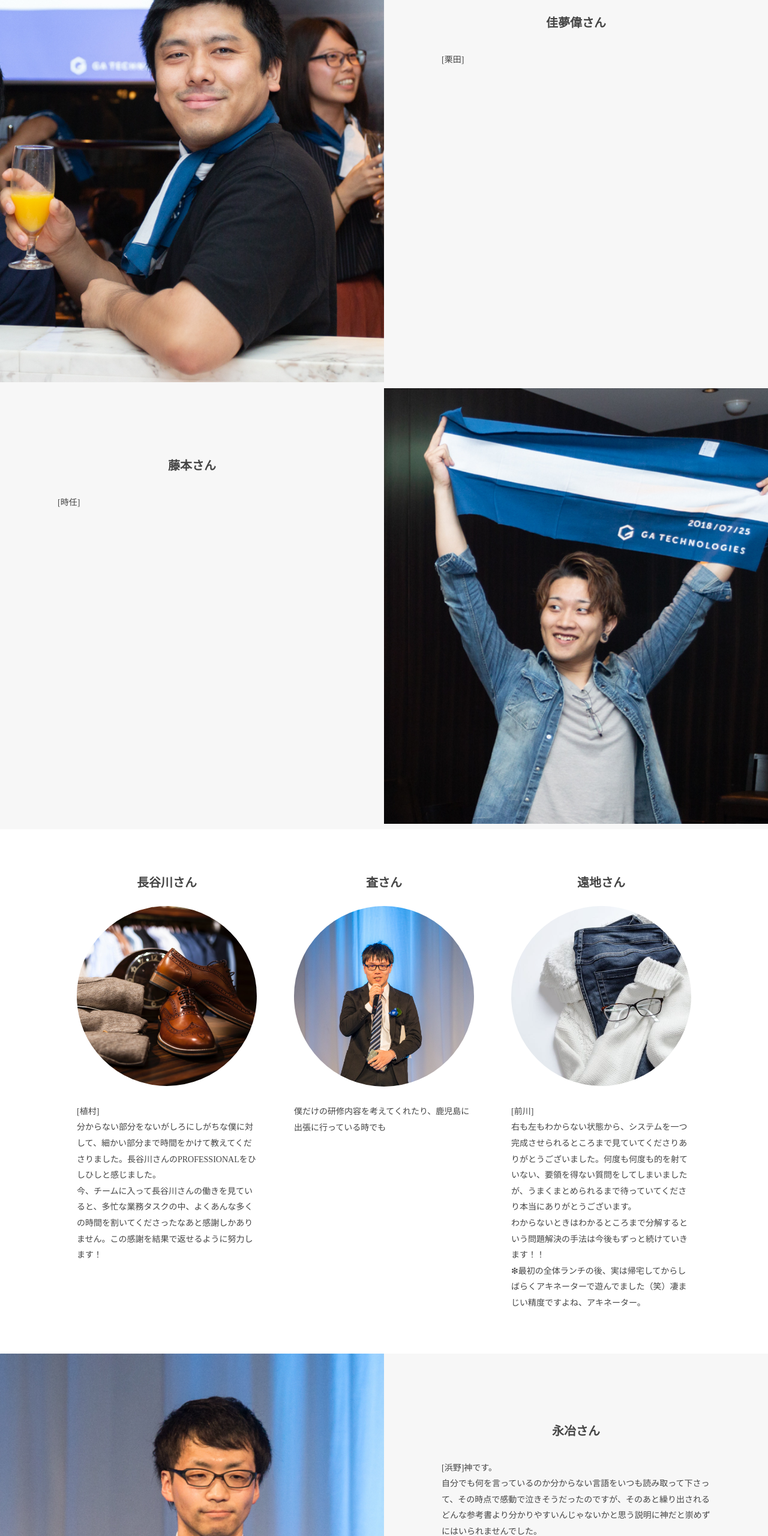
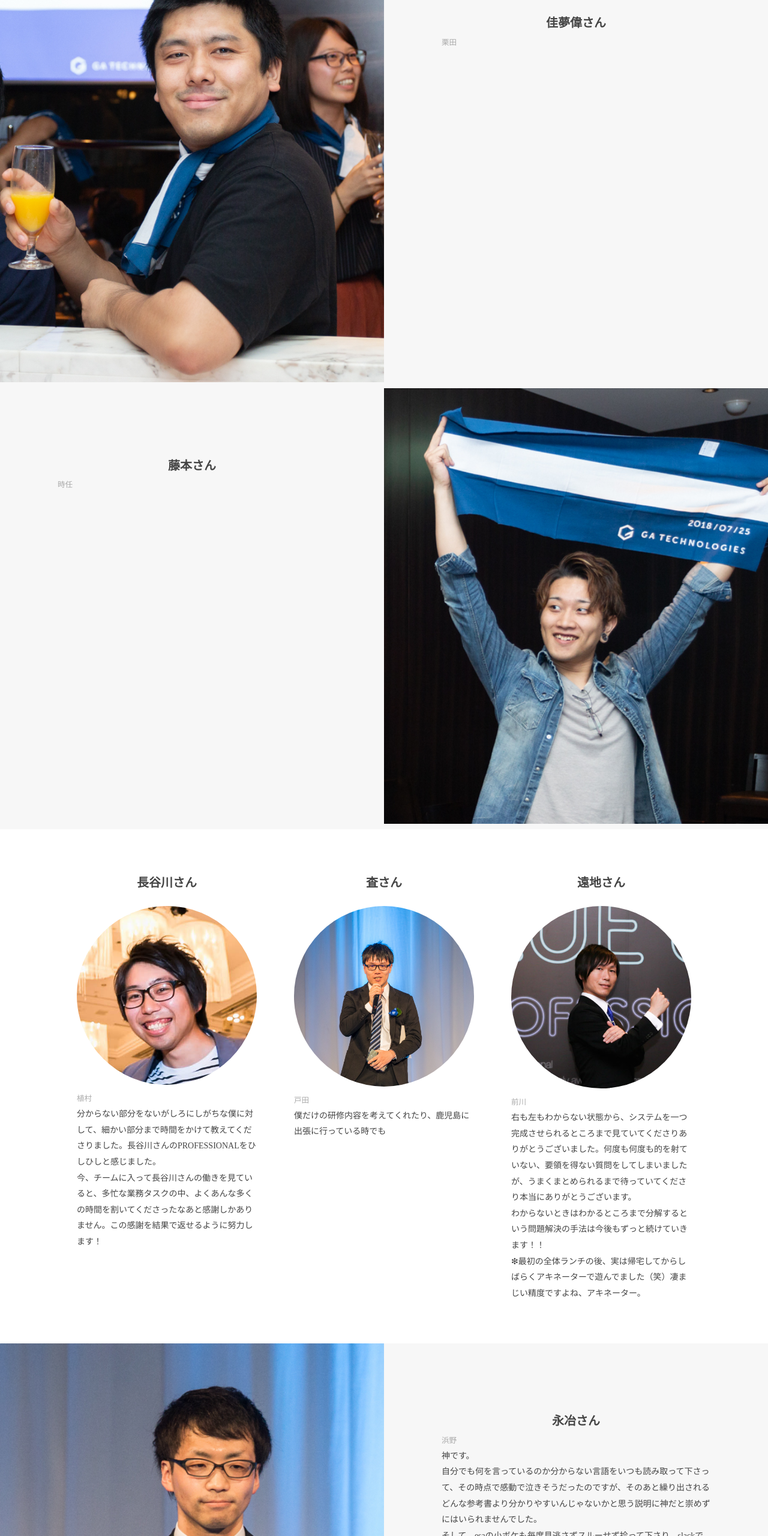
Before and after one commit to GAtech18/Thanks_app, a plain HTML site: page index.html in a window 1280 px wide. Shown: the part 1124-3684 px from the top of the page at 60% size. Drawn offline with nearby package versions, Linux system fonts and the light colour scheme.

Commit message:
title in p tag

```diff
--- a/index.html
+++ b/index.html
@@ -40,7 +40,9 @@
         <div class="detail">
           <div class="inner">
             <h2 class="title">佳夢偉さん</h2>
-            <p>[栗田]</p>
+            <p1>
+              <span>栗田</span>
+            </p1>
           </div><!-- /.inner -->
         </div><!-- /.detail -->
       </li>
@@ -49,8 +51,9 @@
         <div class="detail">
           <div class="inner">
             <h2 class="title">藤本さん</h2>
-            <p>[時任]<br>
-                </p>
+            <p1>
+              <span>時任</span>
+            </p1>
           </div><!-- /.inner -->
         </div><!-- /.detail -->
       </li>
@@ -61,23 +64,30 @@
     <ul class="list_service">
       <li>
         <h2 class="title">長谷川さん</h2>
-        <div class="img"><img src="images/img_3column1.png" alt=""></div><!-- /.img -->
-        <p>[植村]<br>
+        <div class="img"><img src="images/hasegawa.jpg" alt=""></div><!-- /.img -->
+        <p1>
+          <span>植村</span>
           分からない部分をないがしろにしがちな僕に対して、細かい部分まで時間をかけて教えてくださりました。長谷川さんのPROFESSIONALをひしひしと感じました。<br>
-          今、チームに入って長谷川さんの働きを見ていると、多忙な業務タスクの中、よくあんな多くの時間を割いてくださったなあと感謝しかありません。この感謝を結果で返せるように努力します！</p>
+          今、チームに入って長谷川さんの働きを見ていると、多忙な業務タスクの中、よくあんな多くの時間を割いてくださったなあと感謝しかありません。この感謝を結果で返せるように努力します！
+        </p1>
       </li>
       <li>
         <h2 class="title">査さん</h2>
         <div class="img"><img src="images/zha.jpg" alt=""></div><!-- /.査さんへのメッセージ -->
-        <p>僕だけの研修内容を考えてくれたり、鹿児島に出張に行っている時でも</p>
+        <p1>
+          <span>戸田</span>
+          僕だけの研修内容を考えてくれたり、鹿児島に出張に行っている時でも
+        </p1>
       </li>
       <li>
         <h2 class="title">遠地さん</h2>
-        <div class="img"><img src="images/img_3column3.png" alt=""></div><!-- /.img -->
-        <p>[前川]<br>
+        <div class="img"><img src="images/tochi.jpg" alt=""></div><!-- /.img -->
+        <p1>
+          <span>前川</span>
           右も左もわからない状態から、システムを一つ完成させられるところまで見ていてくださりありがとうございました。何度も何度も的を射ていない、要領を得ない質問をしてしまいましたが、うまくまとめられるまで待っていてくださり本当にありがとうございます。<br>
           わからないときはわかるところまで分解するという問題解決の手法は今後もずっと続けていきます！！<br>
-          ❇︎最初の全体ランチの後、実は帰宅してからしばらくアキネーターで遊んでました（笑）凄まじい精度ですよね、アキネーター。</p>
+          ❇︎最初の全体ランチの後、実は帰宅してからしばらくアキネーターで遊んでました（笑）凄まじい精度ですよね、アキネーター。
+        </p1>
       </li>
     </ul><!-- /.list_service -->
   </section><!-- /#service.con_service -->
@@ -89,10 +99,17 @@
         <div class="detail">
           <div class="inner">
             <h2 class="title">永冶さん</h2>
-            <p>[浜野]神です。<br>自分でも何を言っているのか分からない言語をいつも読み取って下さって、その時点で感動で泣きそうだったのですが、そのあと繰り出されるどんな参考書より分かりやすいんじゃないかと思う説明に神だと崇めずにはいられませんでした。<br>
-            そして、esaの小ボケも毎度見逃さずスルーせず拾って下さり、slackではちょっぴり饒舌になる一面もまた魅力です。初めてのプログラミングを永冶さんに教えていただけて本当に幸せ者だと思っています！<br>
-            神への道は程遠いですが、宣教師レベルにはなれるよう頑張ります。本当にありがとうございました！大好きです😍</p>
-            <p>[時任]神様、仏様、永冶様。<br>研修卒業まで多大なる時間を割き、指導していただきありがとうございました。質問したことへの解説を受けた後に、まだ理解できていない旨を伝えると、異なる解説をして理解を促すことを繰り返して頂いたこと</p>
+            <p1>
+              <span>浜野</span>
+              神です。<br>自分でも何を言っているのか分からない言語をいつも読み取って下さって、その時点で感動で泣きそうだったのですが、そのあと繰り出されるどんな参考書より分かりやすいんじゃないかと思う説明に神だと崇めずにはいられませんでした。<br>
+              そして、esaの小ボケも毎度見逃さずスルーせず拾って下さり、slackではちょっぴり饒舌になる一面もまた魅力です。初めてのプログラミングを永冶さんに教えていただけて本当に幸せ者だと思っています！<br>
+              神への道は程遠いですが、宣教師レベルにはなれるよう頑張ります。本当にありがとうございました！大好きです😍
+            </p1>
+            <p1>
+              <span>時任</span>
+              神様、仏様、永冶様。<br>
+              研修卒業まで多大なる時間を割き、指導していただきありがとうございました。質問したことへの解説を受けた後に、まだ理解できていない旨を伝えると、異なる解説をして理解を促すことを繰り返して頂いたこと
+            </p1>
           </div><!-- /.inner -->
         </div><!-- /.detail -->
       </li>
@@ -101,10 +118,16 @@
         <div class="detail">
           <div class="inner">
             <h2 class="title">白井さん</h2>
-            <p>[栗田]</p>
-            <p>[浜野]イエス・キリストです。<br>白井さんはいつも笑顔で、白井さんとの夕会で１年分くらい笑いました。笑 パソコンを超えるターミナル操作の速さで、白井さんのパソコンだけ仕様が違うんじゃないかと疑っています。（でもキーボードがぽろぽろとれるから本当に違うかも）<br>
-            「ホンット意味わからないことばっかり言うね！！！」と言いながらも、「チューターは使いたおさなきゃ損だから！」と質問に行けば分かるまで教えて下さる姿に胸キュンです。手書きのメモの特徴的なレイアウトにも胸キュンです。<br>
-            どんなときも、最後には絶対に褒めたりフォローして下さる白井さんに何度も救われました。本当にありがとうございました！大好きです😍</p>
+            <p1>
+              <span>栗田</span>
+              thank you!
+            </p1>
+            <p1>
+              <span>浜野</span>
+              イエス・キリストです。<br>白井さんはいつも笑顔で、白井さんとの夕会で１年分くらい笑いました。笑 パソコンを超えるターミナル操作の速さで、白井さんのパソコンだけ仕様が違うんじゃないかと疑っています。（でもキーボードがぽろぽろとれるから本当に違うかも）<br>
+              「ホンット意味わからないことばっかり言うね！！！」と言いながらも、「チューターは使いたおさなきゃ損だから！」と質問に行けば分かるまで教えて下さる姿に胸キュンです。手書きのメモの特徴的なレイアウトにも胸キュンです。<br>
+              どんなときも、最後には絶対に褒めたりフォローして下さる白井さんに何度も救われました。本当にありがとうございました！大好きです😍
+          </p1>
           </div><!-- /.inner -->
         </div><!-- /.detail -->
       </li>
@@ -153,5 +176,8 @@
   </footer>
 
   <script type="text/javascript" src="./script.js"></script>
+  <script src="https://ajax.googleapis.com/ajax/libs/jquery/3.3.1/jquery.min.js"></script>
+  <!-- <script type="text/javascript" src="http://ajax.googleapis.com/ajax/libs/jquery/1.9.1/jquery.min.js"></script> -->
+
 </body>
 </html>
--- a/script.js
+++ b/script.js
@@ -0,0 +1,10 @@
+$(function(){
+	$('a[href^=#]').click(function(){
+		var speed = 1000;
+		var href= $(this).attr("href");
+		var target = $(href == "#" || href == "" ? 'html' : href);
+		var position = target.offset().top;
+		$("html, body").animate({scrollTop:position}, speed, "swing");
+		return false;
+	});
+});
--- a/style.css
+++ b/style.css
@@ -224,6 +224,17 @@ header nav ul li a:hover {
 }
 
 
+p1 {
+  padding-top: .5em;
+}
+p1 span {
+  display: block;
+  margin-top: .2em;
+  color: #aaa;
+  font-size: .9em;
+}
+
+
 /* footer */
 
 footer {
```
Also changed, not shown: images/hasegawa.jpg (added), images/tochi.jpg (added), 2 other files.
